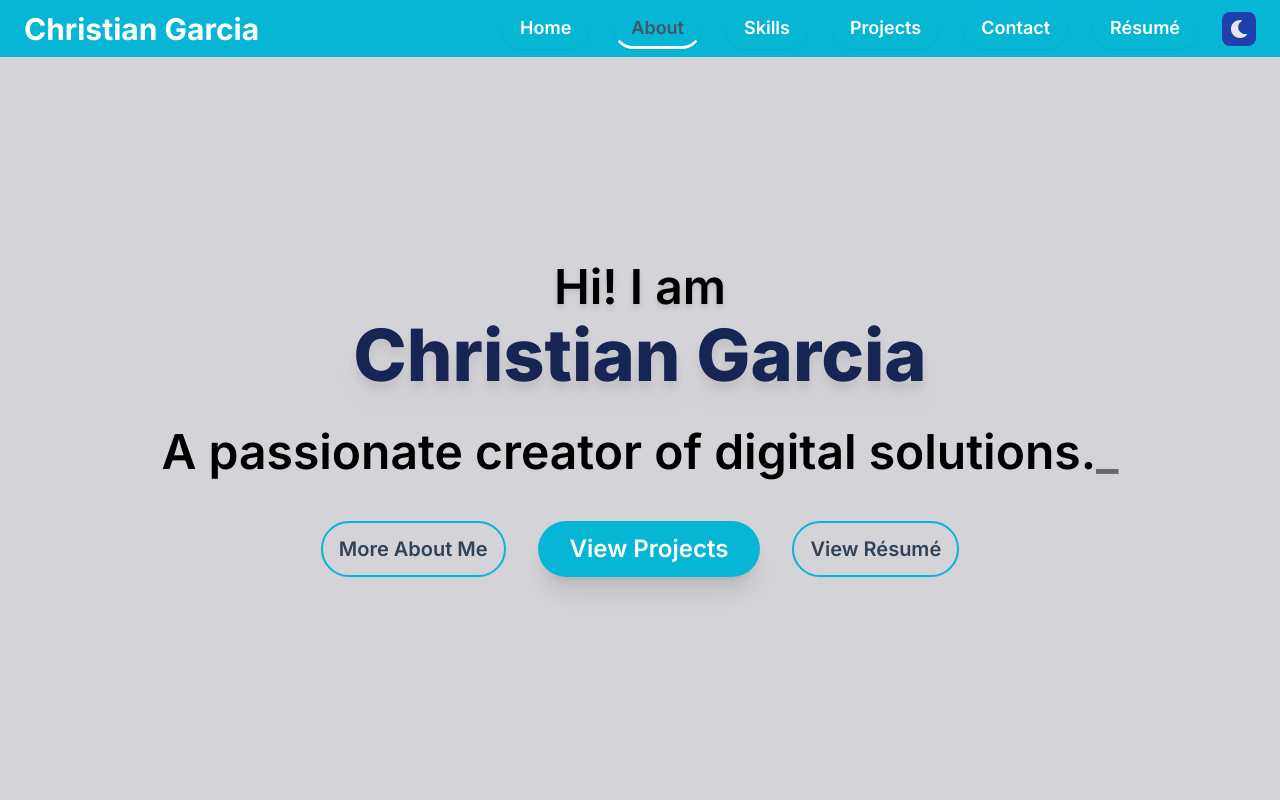
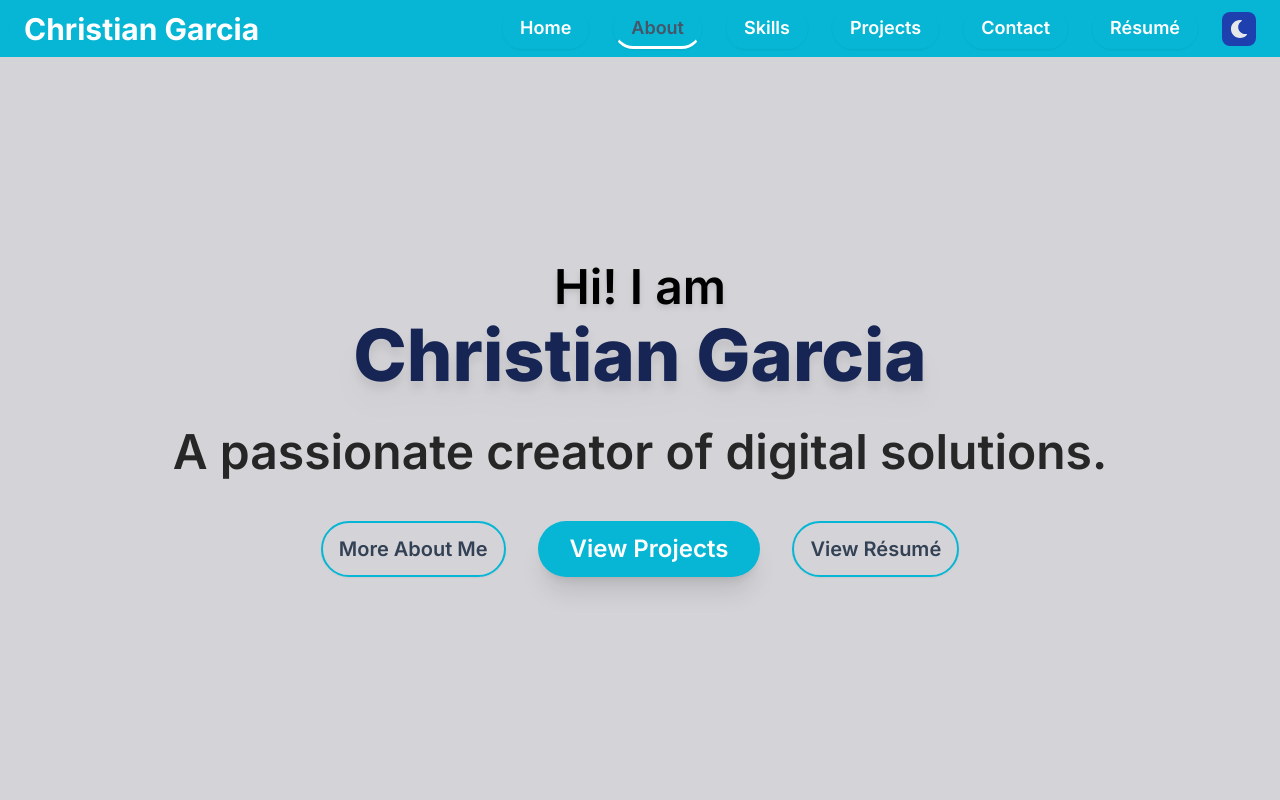
Before and after one commit to chrgarcia19/chrgarcia19.github.io, a Next.js app: page / in a window 1280 px wide. Shown: the top 800 px of the page. Built offline with nearby package versions, Linux system fonts and the light colour scheme.

Commit message:
Added a couple of changes to the animations

```diff
--- a/src/components/HomeText.tsx
+++ b/src/components/HomeText.tsx
@@ -14,6 +14,8 @@ const HomeText = () => {
   const [index, setIndex] = useState(0);
   const [displayText, setDisplayText] = useState("");
   const [charIndex, setCharIndex] = useState(0);
+  const [displayTyping, setDisplayTyping] = useState("_");
+  const [phraseComplete, setPhraseComplete] = useState(false);
 
   useEffect(() => {
     const currentPhrase = phrases[index];
@@ -27,11 +29,15 @@ const HomeText = () => {
 
       return () => clearTimeout(timeout);
     } else {
+      setPhraseComplete(true);
+      setDisplayTyping("");
 
       const timeout = setTimeout(() => {
         setIndex(prev => (prev + 1) % phrases.length);
         setCharIndex(0);
         setDisplayText("");
+        setPhraseComplete(false);
+        setDisplayTyping("_")
       }, 5000);
 
       return () => clearTimeout(timeout);
@@ -41,9 +47,9 @@ const HomeText = () => {
   return (
     <>
       <div className="z-0 flex items-center justify-center text-5xl max-sm:text-2xl 3xl:text-6xl 4k:text-7xl text-center font-semibold min-h-[1.2em]">
-        <span>
+        <span className={phraseComplete ? "animate-pulse" : ""}>
           {displayText}
-          <span className="animate-pulse">_</span>
+          <span className="animate-ping">{phraseComplete ? "" : "_"}</span>
         </span>
       </div>
     </>
```
